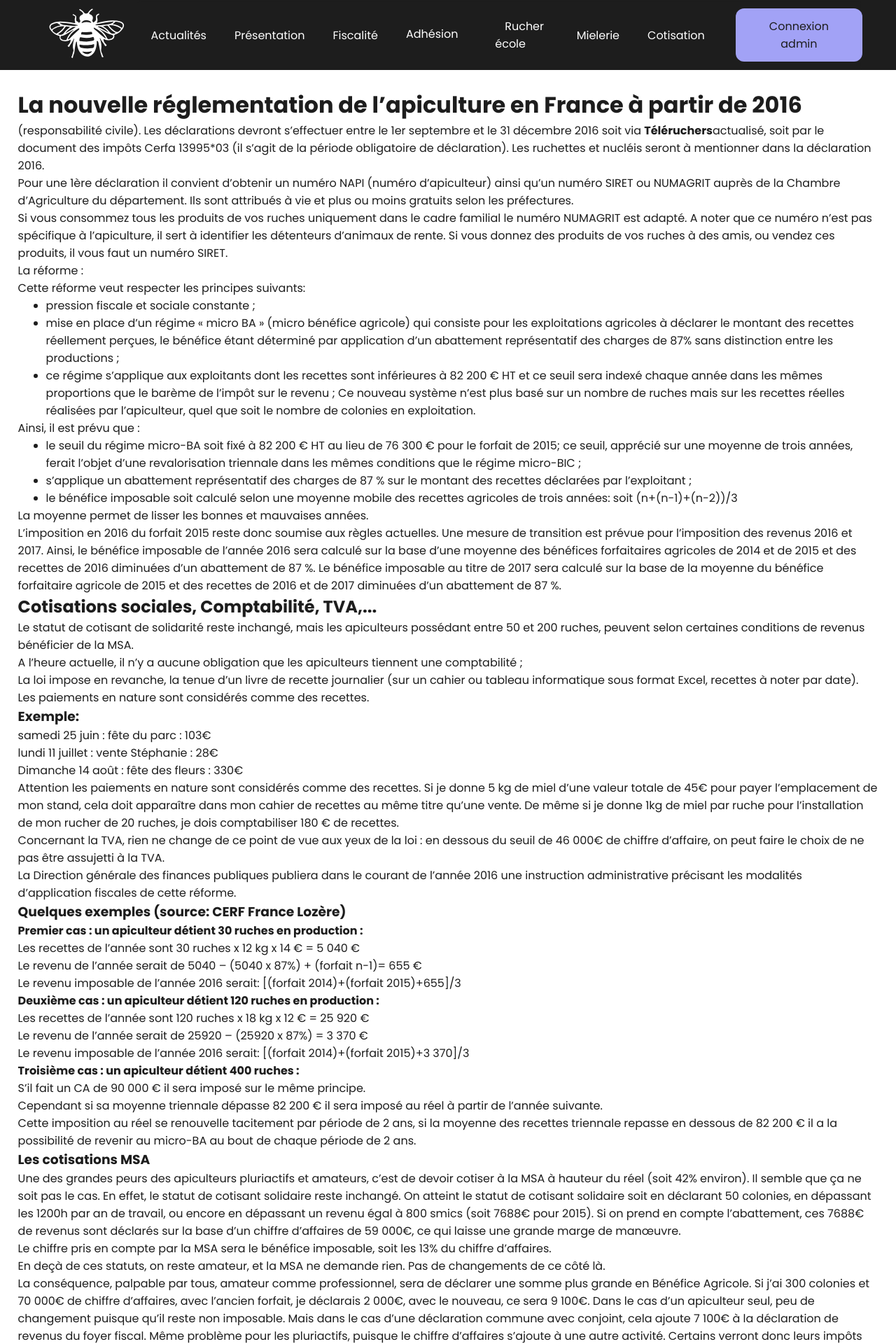
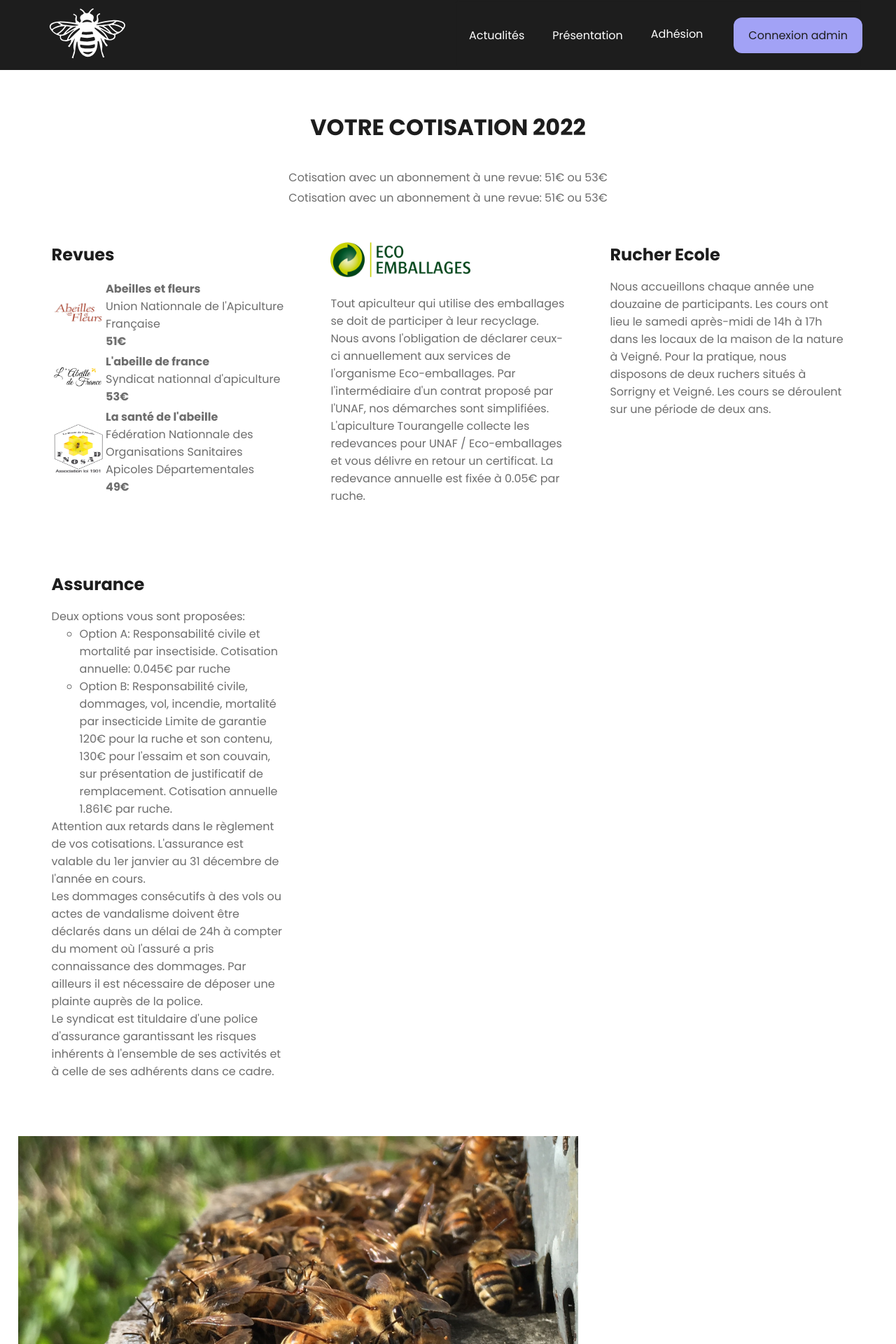
Before and after one commit to Barto1212/sat-next, a Next.js app in the folder sources/: page /adhesion in a window 1280 px wide. Shown: the top 1920 px of the page at 70% size. Built offline with nearby package versions, Linux system fonts and the light colour scheme.

Commit message:
feat: 3 pages

```diff
--- a/sources/components/cotisation/EcoEmballages.tsx
+++ b/sources/components/cotisation/EcoEmballages.tsx
@@ -3,13 +3,7 @@ import Image from "next/image"
 const EcoEmballages = () => {
 
 	return (
-		<div>
-				<Image
-					src="/img/eco-emballages.png"
-					alt="Eco emballages"
-					width={200}
-					height={50}
-				/>
+		<>
 			<div>
 				Tout apiculteur qui utilise des emballages se doit de participer à leur recyclage. Nous avons l'obligation
 				de déclarer ceux-ci annuellement aux services de l'organisme Eco-emballages. Par l'intermédiaire d'un
@@ -19,7 +13,7 @@ const EcoEmballages = () => {
 				L'apiculture Tourangelle collecte les redevances pour UNAF / Eco-emballages et vous délivre en retour
 				un certificat. La redevance annuelle est fixée à 0.05€ par ruche.
 			</div>
-		</div>
+		</>
 	)
 }
 
--- a/sources/components/header.jsx
+++ b/sources/components/header.jsx
@@ -10,11 +10,10 @@ import { useState, useEffect } from 'react';
 const itemsList = [
   {name: "Actualités", link: "/"},
   {name: "Présentation", link: "/presentation"},
-  {name: "Fiscalité", link: "/fiscalite"},
   {name: "Adhésion", link: "/adhesion"},
-  {name: "Rucher école", link: "/rucherecole"},
-  {name: "Mielerie", link: "/mielerie"},
-  {name: "Cotisation", link: "/cotisation"},
+  // {name: "Fiscalité", link: "/fiscalite"},
+  // {name: "Rucher école", link: "/rucherecole"},
+  // {name: "Mielerie", link: "/mielerie"},
 ]
 
 
--- a/sources/pages/adhesion.tsx
+++ b/sources/pages/adhesion.tsx
@@ -1,128 +1,71 @@
 import Layout from "../components/layout"
+import Revues from '../components/cotisation/Revues'
+import EcoEmballages from "../components/cotisation/EcoEmballages"
+import Assurance from '../components/cotisation/Assurance'
+import RucherEcole from '../components/cotisation/RucherEcole'
+import Image from "next/image"
+import grid from '../styles/articles.module.scss'
+
+interface articleProp {
+	children: JSX.Element
+	title?: string | JSX.Element
+}
+
+const ArticleLi: React.FC<articleProp> = ({children, title}) => {
+	const newTitle: string = title ? title : children.type.name.replace(/([A-Z])/g, " $1")
+return (
+	<li className={grid.list__item}>
+		<h2 className={grid.list__item__title}>{newTitle}</h2>
+		<div className={grid.list__item__body}>{children}</div>
+	</li>
+)
+}
+
 export default function Adhesion () {
 	return (
 		<Layout>
-			<h1>La nouvelle réglementation de l’apiculture en France à partir de 2016</h1>
-				<p>
-					(responsabilité civile). Les déclarations devront s’effectuer entre le 1er septembre et le 31 décembre 2016 soit via <strong>Téléruchers</strong>
-					actualisé, soit par le document des impôts Cerfa 13995*03 (il s’agit de la période obligatoire de déclaration). Les ruchettes et nucléis
-					seront à mentionner dans la déclaration 2016.
-				</p>
-				<p>
-					Pour une 1ère déclaration il convient d’obtenir un numéro NAPI (numéro d’apiculteur) ainsi qu’un numéro SIRET ou NUMAGRIT auprès de la Chambre d’Agriculture
-					du département. Ils sont attribués à vie et plus ou moins gratuits selon les préfectures.
-				</p>
-				<p>
-					Si vous consommez tous les produits de vos ruches uniquement dans le cadre familial le numéro NUMAGRIT est adapté.
-					A noter que ce numéro n’est pas spécifique à l’apiculture, il sert à identifier les détenteurs d’animaux de rente.
-					Si vous donnez des produits de vos ruches à des amis, ou vendez ces produits, il vous faut un numéro SIRET.
-				</p>
-				<p>La réforme :</p>
-				<p>Cette réforme veut respecter les principes suivants:</p>
-				<ul>
-					<li>pression fiscale et sociale constante ;</li>
-					<li>
-						mise en place d’un régime « micro BA » (micro bénéfice agricole) qui consiste pour les exploitations agricoles à déclarer le montant des recettes réellement perçues,
-						le bénéfice étant déterminé par application d’un abattement représentatif des charges de 87% sans distinction entre les productions ;
-					</li>
-					<li>
-						ce régime s’applique aux exploitants dont les recettes sont inférieures à 82 200 € HT et ce seuil sera indexé chaque année dans les mêmes proportions que le barème de l’impôt sur le revenu ;
-						Ce nouveau système n’est plus basé sur un nombre de ruches mais sur les recettes réelles réalisées par l’apiculteur, quel que soit le nombre de colonies en exploitation.
-					</li>
-				</ul>
-				<p>Ainsi, il est prévu que :</p>
-				<ul>
-					<li>
-						le seuil du régime micro-BA soit fixé à 82 200 € HT au lieu de 76 300 € pour le forfait de 2015; ce seuil, apprécié sur une moyenne de trois années,
-						ferait l’objet d’une revalorisation triennale dans les mêmes conditions que le régime micro-BIC ;
-					</li>
-					<li>
-						s’applique un abattement représentatif des charges de 87 % sur le montant des recettes déclarées par l’exploitant ;
-					</li>
-					<li>
-						le bénéfice imposable soit calculé selon une moyenne mobile des recettes agricoles de trois années: soit (n+(n-1)+(n-2))/3
-					</li>
-				</ul>
-				<p>La moyenne permet de lisser les bonnes et mauvaises années.</p>
-				<p>
-					L’imposition en 2016 du forfait 2015 reste donc soumise aux règles actuelles. Une mesure de transition est prévue pour l’imposition des revenus 2016 et 2017. Ainsi,
-					le bénéfice imposable de l’année 2016 sera calculé sur la base d’une moyenne des bénéfices forfaitaires agricoles de 2014 et de 2015 et des recettes de 2016 diminuées d’un
-					abattement de 87 %. Le bénéfice imposable au titre de 2017 sera calculé sur la base de la moyenne du bénéfice forfaitaire agricole de 2015 et des recettes de 2016 et de 2017
-					diminuées d’un abattement de 87 %.
-				</p>
-				<h2>Cotisations sociales, Comptabilité, TVA,...</h2>
-				<p>
-					Le statut de cotisant de solidarité reste inchangé, mais les apiculteurs possédant entre 50 et 200 ruches,
-					peuvent selon certaines conditions de revenus bénéficier de la MSA.
-				</p>
-				<p>
-					A l’heure actuelle, il n’y a aucune obligation que les apiculteurs tiennent une comptabilité ;
-				</p>
-				<p>
-					La loi impose en revanche, la tenue d’un livre de recette journalier (sur un cahier ou tableau informatique sous format Excel, recettes à noter par date).
-					Les paiements en nature sont considérés comme des recettes.
-				</p>
-				<h3>Exemple:</h3>
-				<p>
-					samedi 25 juin : fête du parc : 103€
-				</p>
-				<p>
-					lundi 11 juillet : vente Stéphanie : 28€
-				</p>
-				<p>
-					Dimanche 14 août : fête des fleurs : 330€
-				</p>
-				<p>
-					Attention les paiements en nature sont considérés comme des recettes. Si je donne 5 kg de miel d’une valeur totale de 45€ pour payer l’emplacement de mon stand,
-					cela doit apparaître dans mon cahier de recettes au même titre qu’une vente. De même si je donne 1kg de miel par ruche pour l’installation de mon rucher de 20 ruches,
-					je dois comptabiliser 180 € de recettes.
-				</p>
-				<p>
-					Concernant la TVA, rien ne change de ce point de vue aux yeux de la loi : en dessous du seuil de 46 000€ de chiffre d’affaire, on peut faire le choix de ne pas être assujetti à la TVA.
-				</p>
-				<p>
-					La Direction générale des finances publiques publiera dans le courant de l’année 2016 une instruction administrative précisant les modalités d’application fiscales de cette réforme.
-				</p>
-				<h3>Quelques exemples (source: CERF France Lozère)</h3>
-				<h4>Premier cas : un apiculteur détient 30 ruches en production :</h4>
-				<p>
-					Les recettes de l’année sont 30 ruches x 12 kg x 14 € = 5 040 €<br />
-					Le revenu de l’année serait de 5040 – (5040 x 87%) + (forfait n-1)= 655 €<br />
-					Le revenu imposable de l’année 2016 serait: [(forfait 2014)+(forfait 2015)+655]/3
-				</p>
-				<h4>Deuxième cas : un apiculteur détient 120 ruches en production :</h4>
-				<p>
-					Les recettes de l’année sont 120 ruches x 18 kg x 12 € = 25 920 € <br />
-					Le revenu de l’année serait de 25920 – (25920 x 87%) = 3 370 € <br />
-					Le revenu imposable de l’année 2016 serait: [(forfait 2014)+(forfait 2015)+3 370]/3
-				</p>
-				<h4>Troisième cas : un apiculteur détient 400 ruches :</h4>
-				<p>
-					S’il fait un CA de 90 000 € il sera imposé sur le même principe. <br />
-					Cependant si sa moyenne triennale dépasse 82 200 € il sera imposé au réel à partir de l’année suivante. <br />
-					Cette imposition au réel se renouvelle tacitement par période de 2 ans, si la moyenne des recettes triennale repasse en dessous de 82 200 € il a la possibilité de revenir au micro-BA au bout de chaque période de 2 ans.
-				</p>
-				<h3>Les cotisations MSA</h3>
-				<p>
-					Une des grandes peurs des apiculteurs pluriactifs et amateurs, c’est de devoir cotiser à la MSA à hauteur du réel (soit 42% environ).
-					Il semble que ça ne soit pas le cas. En effet, le statut de cotisant solidaire reste inchangé. On atteint le statut de cotisant solidaire soit en déclarant 50 colonies,
-					en dépassant les 1200h par an de travail, ou encore en dépassant un revenu égal à 800 smics (soit 7688€ pour 2015). Si on prend en compte l’abattement, ces 7688€ de revenus sont
-					déclarés sur la base d’un chiffre d’affaires de 59 000€, ce qui laisse une grande marge de manœuvre.
-				</p>
-				<p>
-					Le chiffre pris en compte par la MSA sera le bénéfice imposable, soit les 13% du chiffre d’affaires. <br />
-					En deçà de ces statuts, on reste amateur, et la MSA ne demande rien. Pas de changements de ce côté là. <br />
-					La conséquence, palpable par tous, amateur comme professionnel, sera de déclarer une somme plus grande en Bénéfice Agricole. Si j’ai 300 colonies et 70 000€ de chiffre d’affaires, avec l’ancien forfait, je déclarais 2 000€, avec le nouveau, ce sera 9 100€. Dans le cas d’un apiculteur seul, peu de changement puisque qu’il reste non imposable. Mais dans le cas d’une déclaration commune avec conjoint, cela ajoute 7 100€ à la déclaration de revenus du foyer fiscal.
-					Même problème pour les pluriactifs, puisque le chiffre d’affaires s’ajoute à une autre activité. Certains verront donc leurs impôts augmenter pour ce qu’ils considèrent souvent comme une activité de loisirs. Si on a peu de colonies, le changement se voit peu, mais plus on en a, plus ce changement a un impact.
-				</p>
-				<h4>En résumé:</h4>
-					<p>
-						L’ancien système du forfait permettait d’être imposable non pas sur les revenus réels, mais sur le nombre de ruches (principe du forfait). Une exploitation de 200 colonies avec un chiffre d’affaires de 60 000 € déclarait donc non pas les revenus réels, mais 200 (le nombre de colonies) multiplié par le montant du forfait, décidé chaque année dans chaque région.
-						Le Micro BA (bénéfice agricole) : Le forfait est remplacé à partir de 2016 par le micro BA (pour micro bénéfice agricole). Les apiculteurs aujourd’hui au forfait seront donc imposables sur leur chiffre d’affaires réel, et non plus sur un forfait.
-						Sources: Pour plus d’informations sur le nouveau régime fiscal voir, le rapport de la commission (les pages concernant le régime micro-BA commencent à la page 34).
-						Proportion du CA, du montant imposable et de l’impôt
-						Loi n° 2015-1785 du 29 décembre 2015 de finances pour 2016 : http://www.legifrance.gouv.fr/affichTexte.do? cidTexte=JORFTEXT000031732865&categorieLien=id
-					</p>
-				</Layout>
-      )
+			<h1 className={grid.title}>Votre cotisation 2022</h1>
+				<table className={grid.article}>
+					<tbody>
+						<tr>
+							<td>Cotisation avec un abonnement à une revue:</td>
+							<td>51€ ou 53€</td>
+						</tr>
+						<tr>
+							<td>Cotisation avec un abonnement à une revue:</td>
+							<td>51€ ou 53€</td>
+						</tr>
+					</tbody>
+				</table>
+			<ul className={grid.list}>
+				<ArticleLi>
+					<Revues />
+				</ArticleLi>
+				<ArticleLi title={
+					<Image
+						src="/img/eco-emballages.png"
+						alt="Eco emballages"
+						width={200}
+						height={50}
+					/>
+				} >
+					<EcoEmballages />
+				</ArticleLi>
+				<ArticleLi>
+					<RucherEcole />
+				</ArticleLi>
+				<ArticleLi>
+					<Assurance />
+				</ArticleLi>
+			</ul>
+
+			<Image
+				src="/img/abeilles-entree-1920-1080.jpg"
+				width={800}
+				height={450}
+				alt="Abeilles entrée ruche"
+			/>
+
+		</Layout>
+	)
 }
--- a/sources/styles/articles.module.scss
+++ b/sources/styles/articles.module.scss
@@ -5,6 +5,10 @@
   text-transform: uppercase;
   margin: 2rem;
   font-size: 2rem;
+}
+.article {
+  color: $textLight;
+  margin: 0 auto;
 }
 .list {
   padding: 0;
```
Also changed, not shown: sources/pages/cotisation.tsx (deleted, +0 -57 lines).
